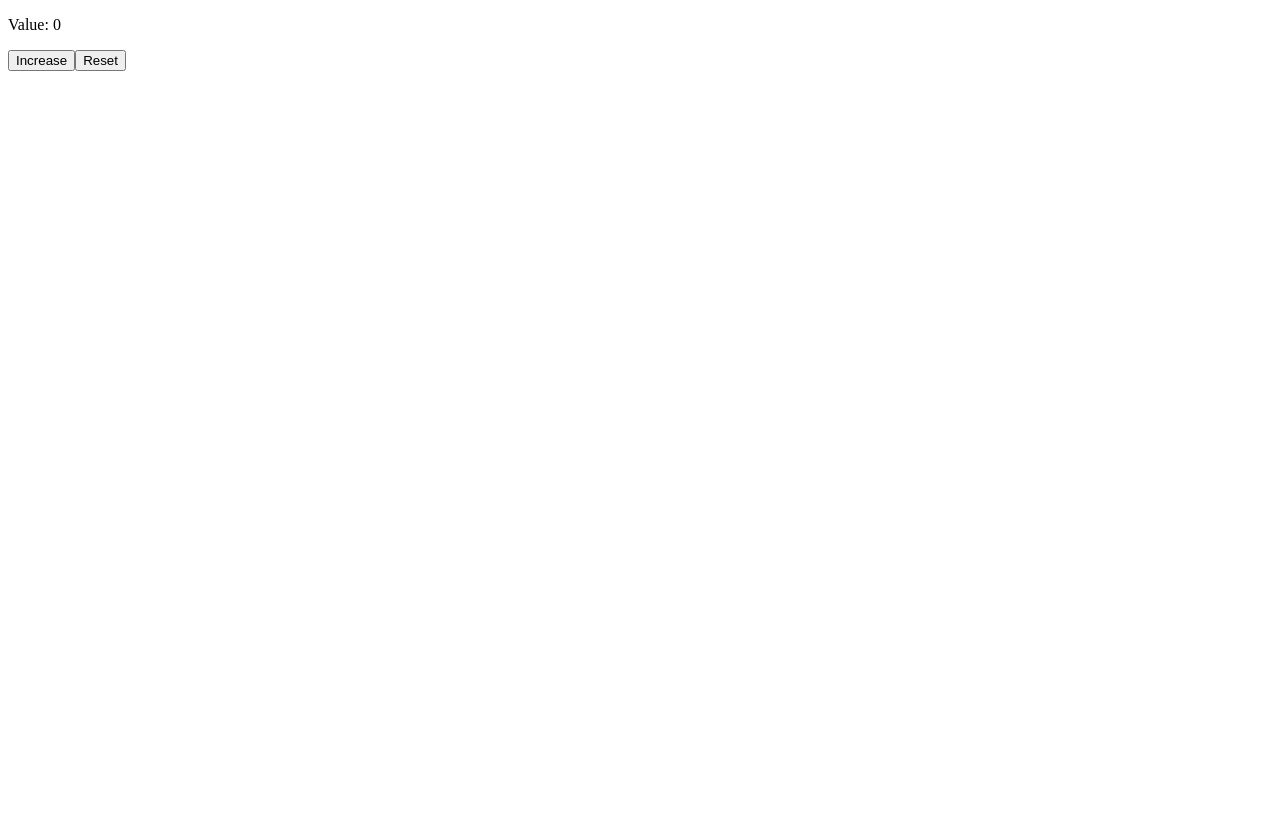
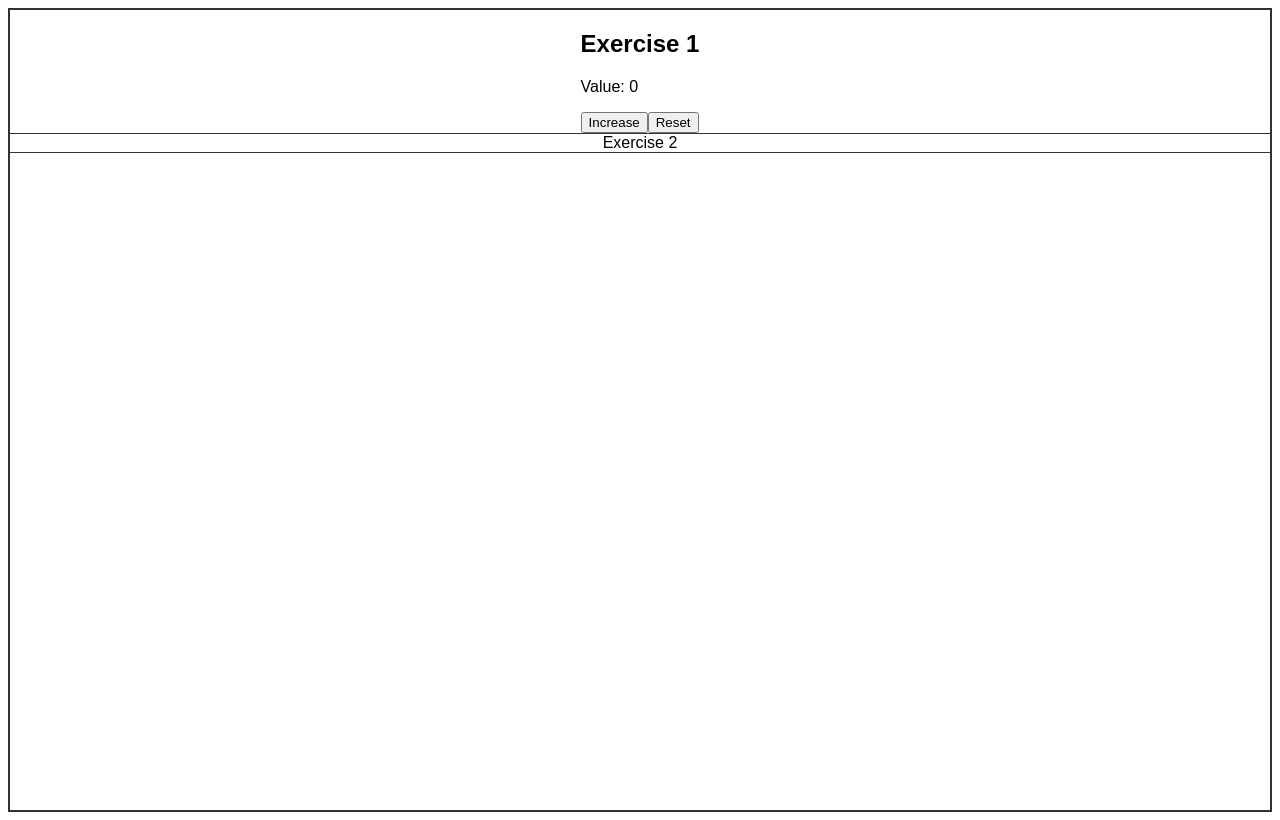
Before and after one commit to TomHolidayUK/react-refresher-exercises, a React (Create React App) app: page / in a window 1280 px wide. Built offline with nearby package versions, Linux system fonts and the light colour scheme.

Commit message:
structuring exercises

```diff
--- /dev/null
+++ b/src/App.css
@@ -0,0 +1,36 @@
+.container {
+  margin: 0;
+  padding: 0;
+  font-family: Arial, sans-serif;
+  display: flex;
+  flex-direction: column;
+  justify-content: flex-start;
+  align-items: center;
+  height: 100vh; /* Full height of the viewport */
+  overflow: auto; /* Allow scrolling if content exceeds viewport */
+  border: 2px solid #333;
+}
+
+.exercise1 {
+  width: 100%;
+  display: flex;
+  flex-direction: column;
+  align-items: center;
+  border-bottom: 1px solid #333;
+}
+
+.exercise2 {
+  width: 100%;
+  display: flex;
+  flex-direction: column;
+  align-items: center;
+  border-bottom: 1px solid #333;
+}
+
+
+/* button {
+  margin-top: 10px;
+  padding: 10px 20px;
+  font-size: 16px;
+  cursor: pointer;
+} */
--- a/src/App.tsx
+++ b/src/App.tsx
@@ -1,21 +1,17 @@
-import React, {useState} from 'react';
+//import React, {useState} from 'react';
+import './App.css';
+import Exercise1 from './Components/Exercise1'
+import Exercise2 from './Components/Exercise2'
 
 function App() {
-  const [counter, setCounter] = useState(0);
-
-  function incrementCounter() {
-    setCounter(counter + 1)
-  }
-
-  function resetCounter() {
-    setCounter(0)
-  }
-
   return (
-    <div>
-      <p>Value: {counter}</p>
-      <button onClick={incrementCounter}>Increase</button>
-      <button onClick={resetCounter}>Reset</button>
+    <div className="container">
+      <div className="exercise1">
+        <Exercise1/>
+      </div>
+      <div className="exercise2">
+        <Exercise2/>
+      </div>
     </div>
   )
 }
--- /dev/null
+++ b/src/Components/Exercise1.tsx
@@ -0,0 +1,22 @@
+import React, {useState} from 'react'
+
+export default function Exercise1() {
+    const [counter, setCounter] = useState(0);
+
+    function incrementCounter() {
+    setCounter(counter + 1)
+    }
+
+    function resetCounter() {
+    setCounter(0)
+    }
+
+  return (
+    <div>
+        <h2>Exercise 1</h2>
+        <p>Value: {counter}</p>
+        <button onClick={incrementCounter}>Increase</button>
+        <button onClick={resetCounter}>Reset</button>
+    </div>
+  )
+}
--- /dev/null
+++ b/src/Components/Exercise2.tsx
@@ -0,0 +1,9 @@
+import React from 'react'
+
+export default function Exercise2() {
+  return (
+    <div>
+      Exercise 2
+    </div>
+  )
+}
```
